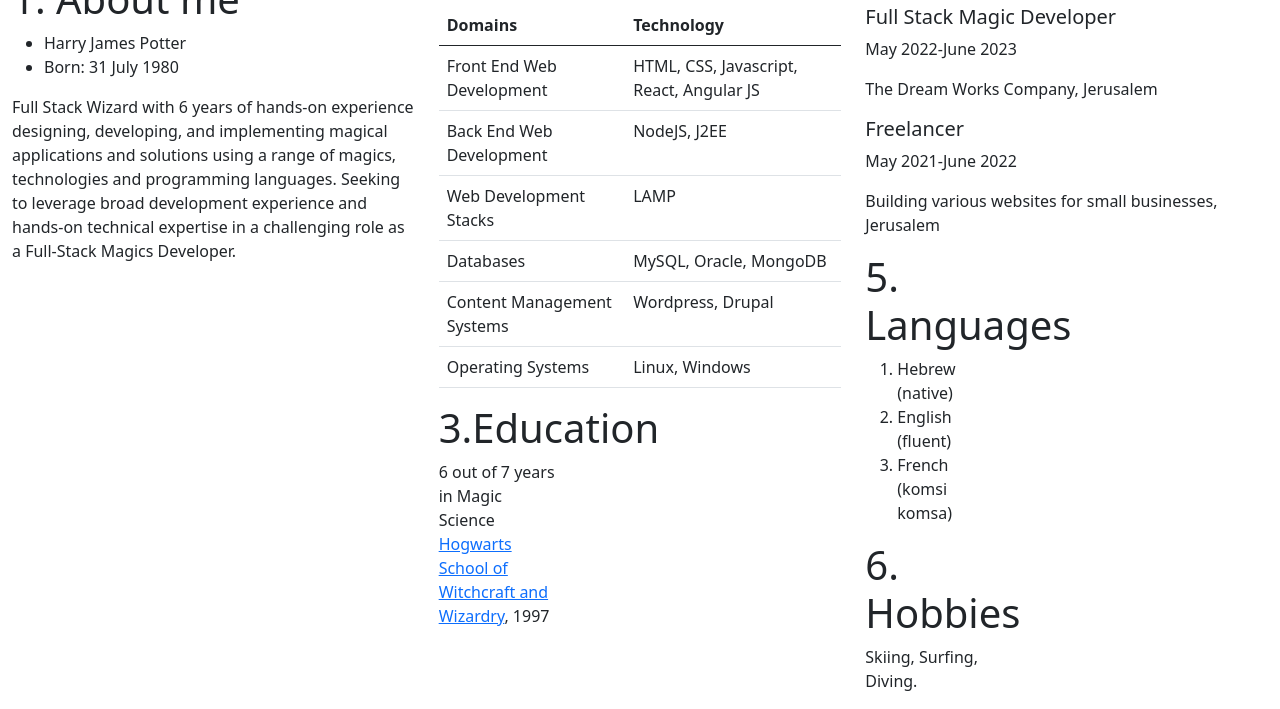
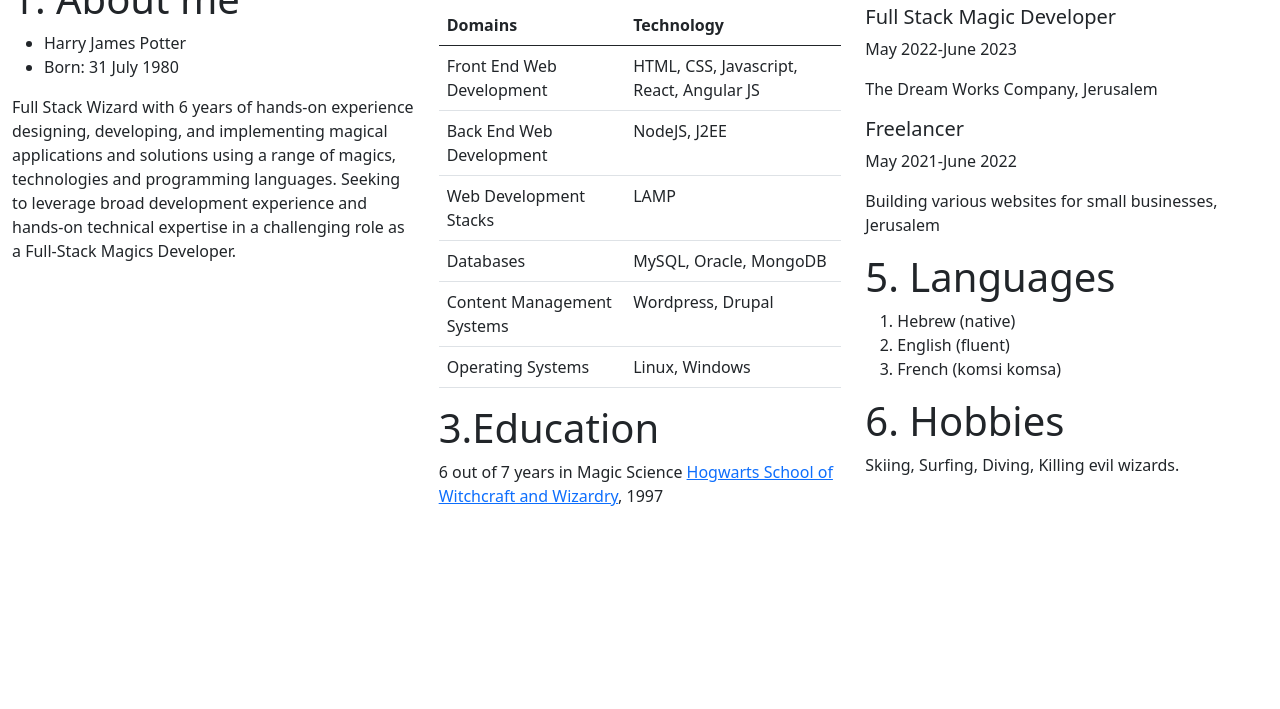
Before and after one commit to matante/ex1-bootstrap-neviim-matante, a plain HTML site: page index.html in a window 1280 px wide. Shown: the part 199-908 px from the top of the page. After the commit the page ends 800 px from the top, so only its background shows below. Drawn offline with nearby package versions, Linux system fonts and the light colour scheme.

Commit message:
changed views

```diff
--- a/index.html
+++ b/index.html
@@ -42,7 +42,7 @@
 </div>
 <div class="container-fluid">
     <div class="row">
-        <div class="col-sm-4 col-12">
+        <div class="col-12 col-md-12 col-lg-4">
             <img src="images/hp.jpg" class="img-fluid" alt="Responsive image"/>
             <h1> 1. About me</h1>
             <ul>
@@ -56,9 +56,9 @@
             </p>
         </div>
 
-        <div class="col-sm-4 col-12">
+        <div class="col-12 col-md-6 col-lg-4">
             <div class="row">
-                <div class="col-4 col-12">
+                <div class="col">
                     <h1> 2. Skills</h1>
                     <table class="table">
                         <thead>
@@ -96,19 +96,18 @@
 
                         </tbody>
                     </table>
-                </div>
-                <div class="col-sm-4 col-12">
+
                     <h1>3.Education</h1>
                     6 out of 7 years in Magic Science
-                    <a href="https://en.wikipedia.org/wiki/Hogwarts" alt="link to wikipedia">Hogwarts School of
+                    <a href="https://en.wikipedia.org/wiki/Hogwarts">Hogwarts School of
                         Witchcraft and Wizardry</a>, 1997
-
                 </div>
+                <p></p>
             </div>
         </div>
 
-        <div class="col-sm-4 col-12">
-            <div class="col-12">
+        <div class="col-12 col-md-6 col-lg-4">
+
                 <h1>4. Work Experience</h1>
                 <h5>Full Stack Magic Developer</h5>
                 <p>May 2022-June 2023</p>
@@ -116,22 +115,21 @@
                 <h5>Freelancer</h5>
                 <p>May 2021-June 2022</p>
                 <p>Building various websites for small businesses, Jerusalem</p>
-            </div>
-            <div class="col-sm-4 col-12">
+
+
                 <h1>5. Languages</h1>
                 <ol>
                     <li>Hebrew (native)</li>
                     <li>English (fluent)</li>
                     <li>French (komsi komsa)</li>
                 </ol>
-            </div>
-            <div class="col-sm-4 col-12">
+
+
                 <h1>6. Hobbies</h1>
-                <p>Skiing, Surfing, Diving.</p>
+                <p>Skiing, Surfing, Diving, Killing evil wizards.</p>
             </div>
         </div>
 
-    </div>
 </div>
 
 <script src="https://cdn.jsdelivr.net/npm/bootstrap@5.1.0/dist/js/bootstrap.bundle.min.js"
```
